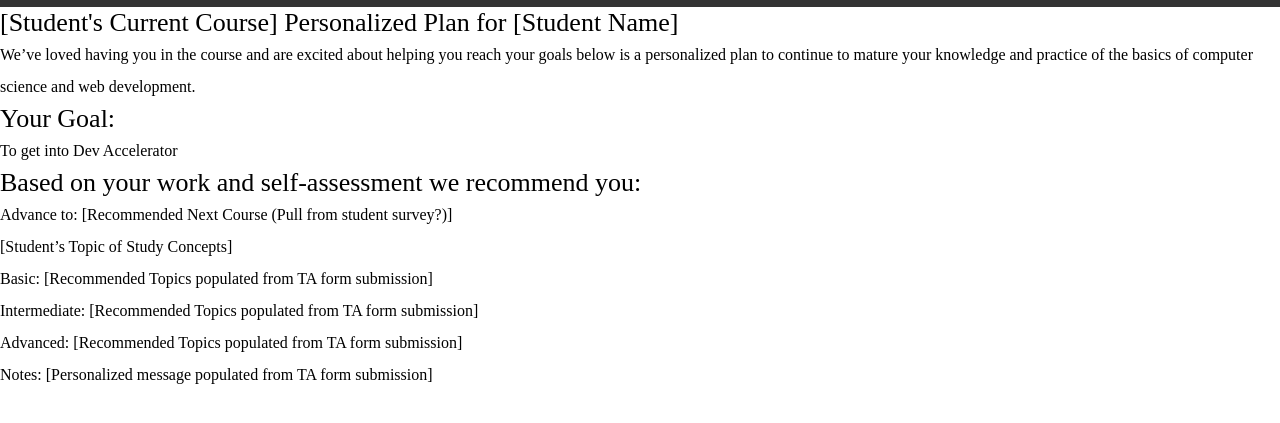
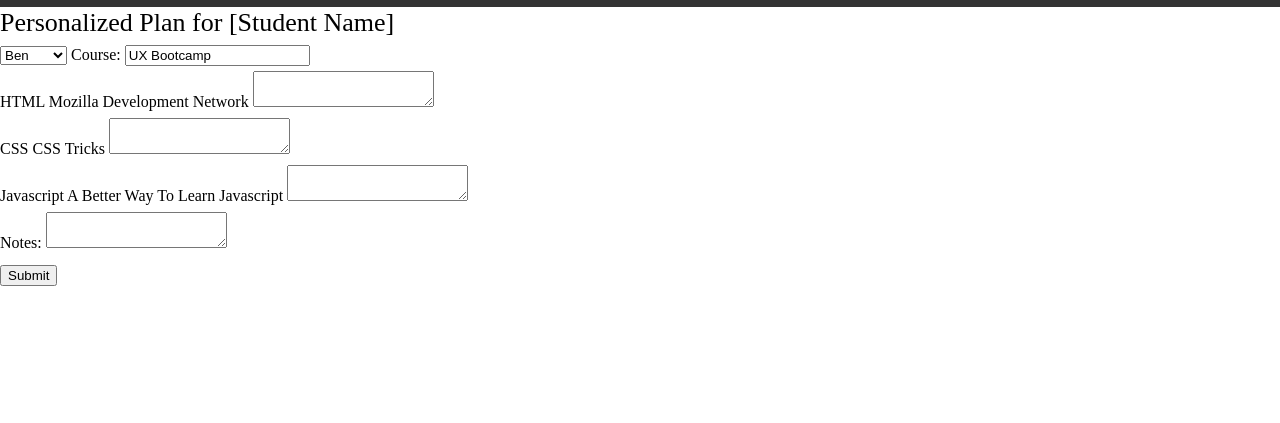
Before and after one commit to vccalhoun14/PGP-Production, a plain HTML site: page new_pgp.html in a window 1280 px wide. Shown: the part 173-596 px from the top of the page. Drawn offline with Linux system fonts and the light colour scheme; a web font is replaced by a local one.

Commit message:
created HTML structure for new PGP

```diff
--- a/new_pgp.html
+++ b/new_pgp.html
@@ -31,26 +31,54 @@
         </nav>
       </header>
 
-      <h1>[Student's Current Course] Personalized Plan for [Student Name]</h1>
-      <p>We’ve loved having you in the course and are excited about helping you reach your goals below is a personalized plan to continue to mature your knowledge and practice of the basics of computer science and web development.</p>
-
-      <h1>Your Goal:</h1>
-      <p>To get into Dev Accelerator</p>
-
-      <h1>Based on your work and self-assessment we recommend you:</h1>
-      <p>Advance to: [Recommended Next Course (Pull from student survey?)]
-
-      <p>[Student’s Topic of Study Concepts]</p>
-
-      <p>Basic: [Recommended Topics populated from TA form submission]</p>
-
-      <p>Intermediate: [Recommended Topics populated from TA form submission]</p>
-
-      <p>Advanced: [Recommended Topics populated from TA form submission]</p>
-
-      <p>Notes: [Personalized message populated from TA form submission]</p>
+      <article class="newPGP">
+        <h1>Personalized Plan for [Student Name]</h1>
+        <form class="newPGP_form">
+            <fieldset class="newPGP_form-stdntinfo">
+              <select class="newPGP_form-dd" name="student_nm">
+                <option value="Ben">Ben</option>
+                <option value="Victoria">Victoria</option>
+              </select>
+              <label class="newPGP_form-course">Course:</label>
+                <input type="text" value="UX Bootcamp" readonly></input>
+            </fieldset>
 
 
+
+
+        <fieldset class="newPGP_form-sbj-wrap">
+            <div class="newPGP_form-sbj">
+              <label class="newPGP_form-sbj-lbl">HTML</label>
+              <label class="newPGP_form-sbj-rec">Mozilla Development Network</label>
+              <textarea class="newPGP_form-sbj-cmt"></textarea>
+          </div>
+
+
+          <div class="newPGP_form-sbj">
+            <label class="newPGP_form-sbj-lbl">CSS</label>
+            <label class="newPGP_form-sbj-rec">CSS Tricks</label>
+            <textarea class="newPGP_form-sbj-cmt"></textarea>
+        </div>
+
+        <div class="newPGP_form-sbj">
+          <label class="newPGP_form-sbj-lbl">Javascript</label>
+          <label class="newPGP_form-sbj-rec">A Better Way To Learn Javascript</label>
+          <textarea class="newPGP_form-sbj-cmt"></textarea>
+        </div>
+
+         <div class="newPGP_form-sbj">
+          <label class="newPGP_form-sbj-lbl">Notes:</label>
+          <textarea class="newPGP_form-sbj-cmt"></textarea>
+        </div>
+
+      </fieldset>
+
+      <input type="submit" class="newPGP_form-btn"></input>
+
+
+
+        </form>
+      </article>
 
 
 
```
